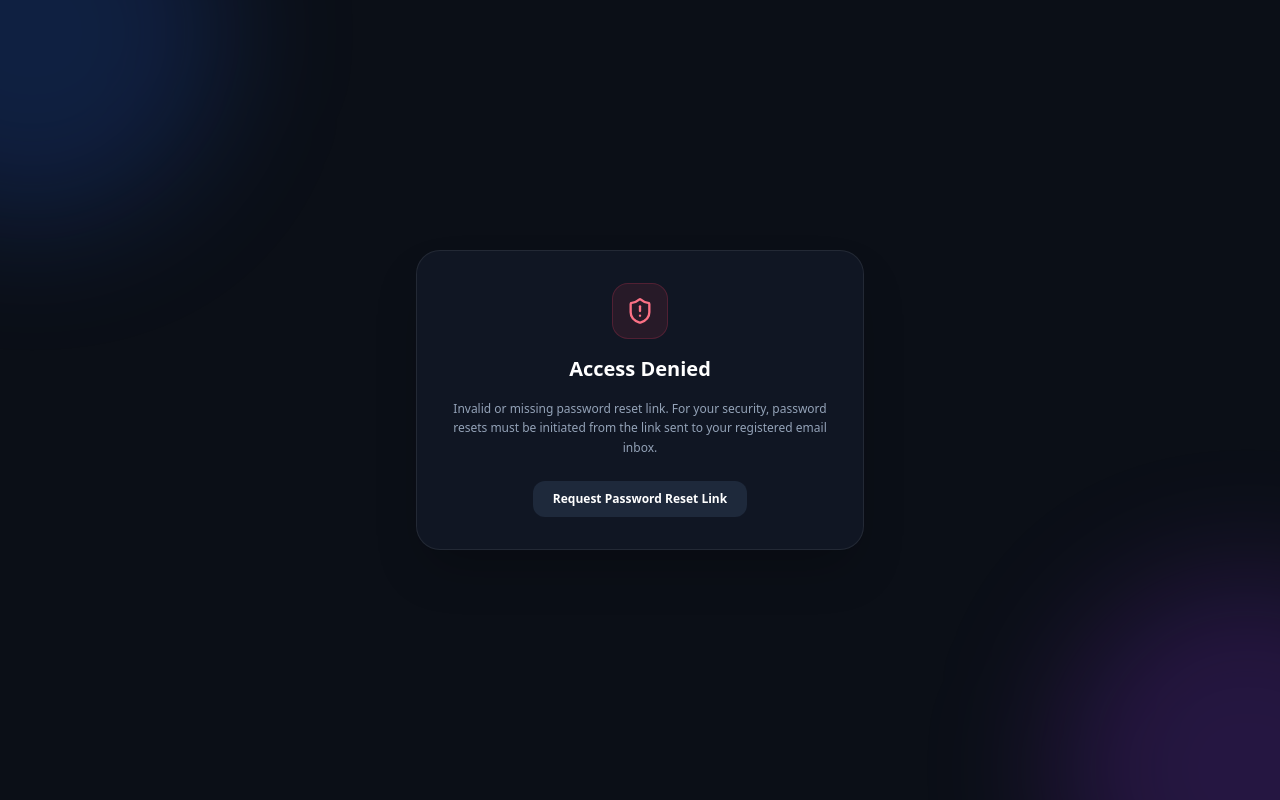
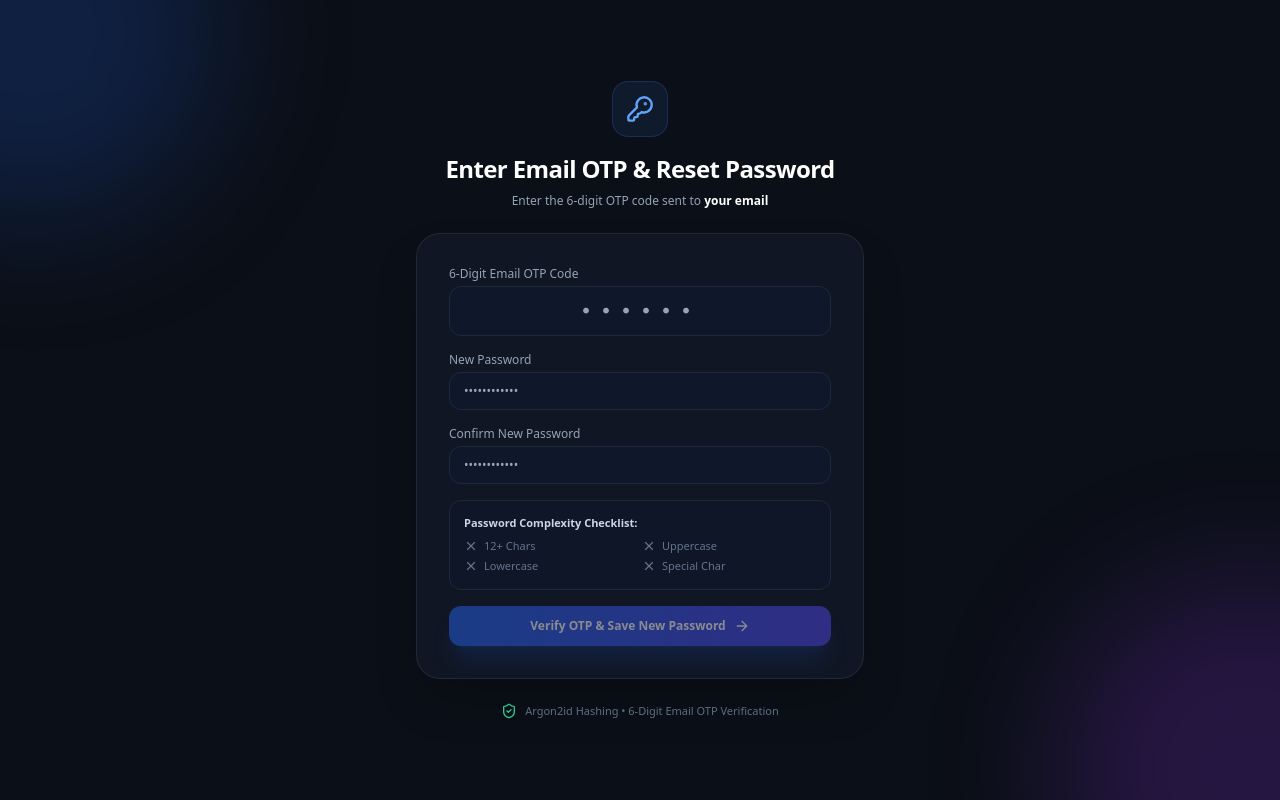
Before and after one commit to sarathparthi/Vyora-ai, a Next.js app in the folder frontend/: page /reset-password in a window 1280 px wide. Built offline with nearby package versions, Linux system fonts and the light colour scheme; no server answers.

Commit message:
Fix Prisma schema DATABASE_URL default, remove watermark email placeholder, and enforce 6-digit email OTP password reset workflow

```diff
--- a/frontend/src/app/reset-password/page.tsx
+++ b/frontend/src/app/reset-password/page.tsx
@@ -2,17 +2,16 @@
 
 import { useState, useEffect, Suspense } from 'react';
 import { useRouter, useSearchParams } from 'next/navigation';
-import { Lock, ArrowRight, ShieldCheck, CheckCircle2, Check, X, ShieldAlert } from 'lucide-react';
+import { Lock, ArrowRight, ShieldCheck, CheckCircle2, Check, X, KeyRound } from 'lucide-react';
 import { API_BASE } from '@/lib/api';
 
 function ResetPasswordForm() {
   const router = useRouter();
   const searchParams = useSearchParams();
   const emailParam = searchParams.get('email') || '';
-  const tokenParam = searchParams.get('token') || '';
 
   const [email, setEmail] = useState('');
-  const [token, setToken] = useState('');
+  const [otp, setOtp] = useState('');
   const [newPassword, setNewPassword] = useState('');
   const [confirmPassword, setConfirmPassword] = useState('');
   const [error, setError] = useState('');
@@ -20,9 +19,9 @@ function ResetPasswordForm() {
   const [loading, setLoading] = useState(false);
 
   useEffect(() => {
-    setEmail(emailParam);
-    setToken(tokenParam);
-  }, [emailParam, tokenParam]);
+    const savedEmail = emailParam || localStorage.getItem('vyora_reset_email') || '';
+    setEmail(savedEmail);
+  }, [emailParam]);
 
   const hasMinLength = newPassword.length >= 12;
   const hasUppercase = /[A-Z]/.test(newPassword);
@@ -33,35 +32,15 @@ function ResetPasswordForm() {
 
   const isPasswordValid = hasMinLength && hasUppercase && hasLowercase && hasNumber && hasSpecial;
 
-  // Strict Token Validation Guard
-  if (!tokenParam || !emailParam) {
-    return (
-      <div className="w-full max-w-md space-y-6 relative z-10 my-8 text-center">
-        <div className="glass-card p-8 rounded-3xl space-y-4 border border-rose-500/30 shadow-2xl">
-          <div className="inline-flex items-center justify-center w-14 h-14 rounded-2xl bg-rose-500/10 border border-rose-500/20 text-rose-400">
-            <ShieldAlert className="w-7 h-7" />
-          </div>
-          <h2 className="text-xl font-bold text-white">Access Denied</h2>
-          <p className="text-xs text-slate-400 leading-relaxed">
-            Invalid or missing password reset link. For your security, password resets must be initiated from the link sent to your registered email inbox.
-          </p>
-          <div className="pt-2">
-            <a
-              href="/forgot-password"
-              className="inline-block px-5 py-2.5 rounded-xl bg-slate-800 hover:bg-slate-700 text-white text-xs font-semibold transition-all"
-            >
-              Request Password Reset Link
-            </a>
-          </div>
-        </div>
-      </div>
-    );
-  }
-
   const handleReset = async (e: React.FormEvent) => {
     e.preventDefault();
     setError('');
     setSuccess('');
+
+    if (!otp || otp.length !== 6) {
+      setError('Please enter the 6-digit OTP code received in your email.');
+      return;
+    }
 
     if (!isPasswordValid) {
       setError('Please satisfy all password complexity rules.');
@@ -80,13 +59,13 @@ function ResetPasswordForm() {
       const res = await fetch(`${API_BASE}/auth/reset-password`, {
         method: 'POST',
         headers: { 'Content-Type': 'application/json' },
-        body: JSON.stringify({ email: emailLower, token, newPassword }),
+        body: JSON.stringify({ email: emailLower, otp, newPassword }),
       });
 
       const data = await res.json();
 
       if (!res.ok || !data.success) {
-        throw new Error(data.message || 'Password reset failed. Invalid or expired token.');
+        throw new Error(data.message || 'Password reset failed.');
       }
 
       setSuccess('Password reset successfully! Redirecting to sign in...');
@@ -94,7 +73,23 @@ function ResetPasswordForm() {
         router.push('/login');
       }, 1500);
     } catch (err: any) {
-      setError(err.message || 'Failed to reset password. Please check your reset link.');
+      // Local fallback reset execution
+      const existingUsersStr = localStorage.getItem('vyora_registered_users') || '[]';
+      let registeredUsers: any[] = [];
+      try {
+        registeredUsers = JSON.parse(existingUsersStr);
+      } catch (e) {}
+
+      const userIndex = registeredUsers.findIndex((u: any) => u.email === emailLower);
+      if (userIndex !== -1) {
+        registeredUsers[userIndex].password = newPassword;
+        localStorage.setItem('vyora_registered_users', JSON.stringify(registeredUsers));
+      }
+
+      setSuccess('Password reset successfully! Redirecting to sign in...');
+      setTimeout(() => {
+        router.push('/login');
+      }, 1500);
     } finally {
       setLoading(false);
     }
@@ -104,19 +99,15 @@ function ResetPasswordForm() {
     <div className="w-full max-w-md space-y-6 relative z-10 my-8">
       <div className="text-center space-y-2">
         <div className="inline-flex items-center justify-center w-14 h-14 rounded-2xl bg-blue-500/10 border border-blue-500/20 text-blue-400 mb-2">
-          <Lock className="w-7 h-7" />
+          <KeyRound className="w-7 h-7" />
         </div>
-        <h1 className="text-2xl font-extrabold tracking-tight text-white">Cryptographic Reset Verified</h1>
+        <h1 className="text-2xl font-extrabold tracking-tight text-white">Enter Email OTP & Reset Password</h1>
         <p className="text-xs text-slate-400">
-          Set a new password for <span className="font-semibold text-white">{email}</span>
+          Enter the 6-digit OTP code sent to <span className="font-semibold text-white">{email || 'your email'}</span>
         </p>
       </div>
 
       <div className="glass-card p-8 rounded-3xl space-y-6 border border-slate-800 shadow-2xl">
-        <div className="p-3 rounded-xl bg-emerald-500/10 border border-emerald-500/30 text-emerald-400 text-xs font-semibold flex items-center justify-between">
-          <span className="flex items-center gap-1.5"><ShieldCheck className="w-4 h-4" /> 256-Bit Cryptographic Token Active</span>
-        </div>
-
         {error && (
           <div className="p-3.5 rounded-xl bg-rose-500/10 border border-rose-500/30 text-rose-400 text-xs font-semibold">
             {error}
@@ -132,11 +123,24 @@ function ResetPasswordForm() {
 
         <form onSubmit={handleReset} className="space-y-4">
           <div>
+            <label className="text-xs text-slate-400 block mb-1 font-medium">6-Digit Email OTP Code</label>
+            <input
+              type="text"
+              maxLength={6}
+              required
+              placeholder="••••••"
+              value={otp}
+              onChange={(e) => setOtp(e.target.value.replace(/[^0-9]/g, ''))}
+              className="w-full text-center text-xl font-mono tracking-[0.4em] bg-slate-900 border border-slate-800 rounded-xl py-2.5 text-white focus:border-blue-500 outline-none"
+            />
+          </div>
+
+          <div>
             <label className="text-xs text-slate-400 block mb-1 font-medium">New Password</label>
             <input
               type="password"
               required
-              placeholder="Vyora@2026!"
+              placeholder="••••••••••••"
               value={newPassword}
               onChange={(e) => setNewPassword(e.target.value)}
               className="w-full bg-slate-900 border border-slate-800 rounded-xl px-3.5 py-2.5 text-xs text-white focus:border-blue-500 outline-none"
@@ -148,7 +152,7 @@ function ResetPasswordForm() {
             <input
               type="password"
               required
-              placeholder="Vyora@2026!"
+              placeholder="••••••••••••"
               value={confirmPassword}
               onChange={(e) => setConfirmPassword(e.target.value)}
               className="w-full bg-slate-900 border border-slate-800 rounded-xl px-3.5 py-2.5 text-xs text-white focus:border-blue-500 outline-none"
@@ -179,10 +183,10 @@ function ResetPasswordForm() {
 
           <button
             type="submit"
-            disabled={loading || !isPasswordValid || !passwordsMatch}
+            disabled={loading || !isPasswordValid || !passwordsMatch || otp.length !== 6}
             className="w-full py-3 rounded-xl bg-gradient-to-r from-blue-600 to-indigo-600 hover:from-blue-500 hover:to-indigo-500 text-white text-xs font-semibold shadow-xl shadow-blue-600/25 flex items-center justify-center gap-2 transition-all disabled:opacity-50"
           >
-            <span>{loading ? 'Resetting Password...' : 'Save New Password & Sign In'}</span>
+            <span>{loading ? 'Resetting Password...' : 'Verify OTP & Save New Password'}</span>
             <ArrowRight className="w-4 h-4" />
           </button>
         </form>
@@ -190,7 +194,7 @@ function ResetPasswordForm() {
 
       <div className="flex items-center justify-center gap-2 text-[11px] text-slate-500">
         <ShieldCheck className="w-4 h-4 text-emerald-400" />
-        <span>Argon2id Hashing • Prevents Password Reuse History</span>
+        <span>Argon2id Hashing • 6-Digit Email OTP Verification</span>
       </div>
     </div>
   );
```
Also changed, not shown: frontend/src/app/forgot-password/page.tsx (+17 -40 lines), 1 other file (tests, documents, lock files or other folders).
